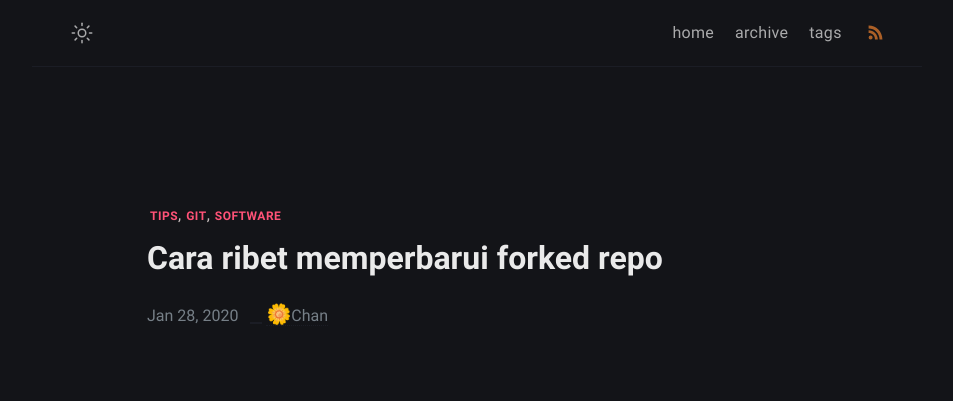
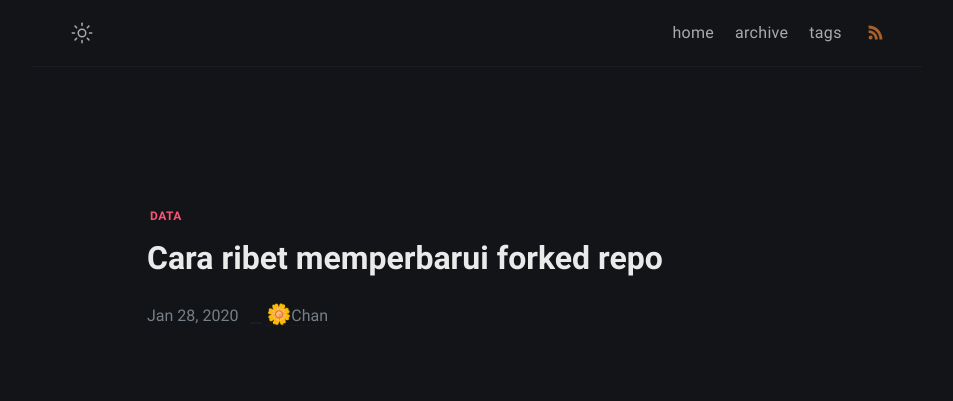
Before and after one commit to iwdstry/yeieje, a Jekyll site: the page built from _posts/cara-memperbarui-fork-repository/2020-01-29-cara-memperbarui-fork-repository.md, in a window 1280 px wide and 900 px high. Shown: the top 401 px of the window, without its empty margins (163-1116 px from the left). Built offline with Jekyll 4.4.1, drawn with Linux system fonts in a browser that asks for light colours; some web fonts are replaced; comment, search, counter and statistics services are not loaded.

Commit message:
Create 2020-01-29-cara-memperbarui-fork-repository.md

```diff
--- a/_posts/cara-memperbarui-fork-repository/2020-01-29-cara-memperbarui-fork-repository.md
+++ b/_posts/cara-memperbarui-fork-repository/2020-01-29-cara-memperbarui-fork-repository.md
@@ -4,11 +4,8 @@ title: Cara ribet memperbarui forked repo
 date: 2020-01-29 01:00 +0700
 modified: 2020-03-07 16:49:47 +07:00
 description: Ada dua cara untuk memperbarui forked repository menggunakan web interface yang disediakan oleh github tapi ribet, atau melalui terminal yang lebih ribet lagi.
-tag:
-  - tips
-  - git
-  - software
-image: /cara-memperbarui-fork-repository/repo.png
+tag: [data]
+image: /yeieje/cara-memperbarui-fork-repository/repo.png
 ---
 
 Berawal dari saya pengen memperbarui repo yang tua dari suatu organisasi, niatnya pengen rumat ulang nih, ternyata dari orginal reponya ada update, sekalian buat artikel deh, lebih kurang gambaranya seperti ini.
```
